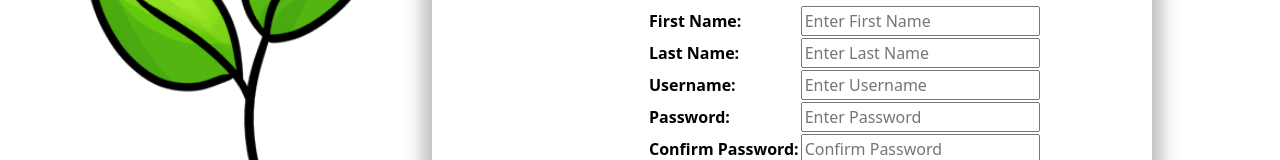
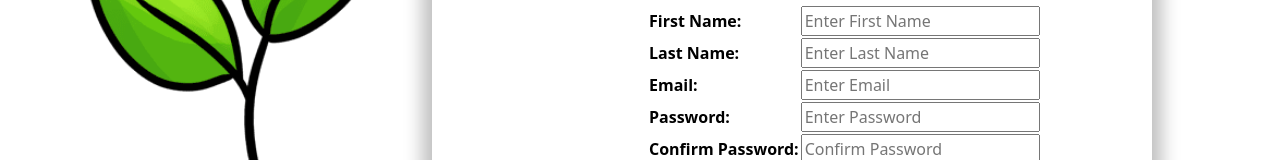
Before and after one commit to malyst/HabitBuilderFrontend, an Angular app: page /register in a window 1280 px wide. Both pictures are taken after a click on the button "Register". Shown: the part 172-332 px from the top of the page. Built offline with nearby package versions, Linux system fonts and the light colour scheme; no server answers.

Commit message:
Connected to database and able to insert Users.

```diff
--- a/proxy.conf.json
+++ /dev/null
@@ -1,6 +0,0 @@
-{
-    "/api": {
-        "target": "https://localhost:7186",
-        "secure": false
-    }
-}
--- a/src/app/app.component.ts
+++ b/src/app/app.component.ts
@@ -8,8 +8,8 @@ import { APIConnecterService } from "./services/apiconnecter.service"
 })
 export class AppComponent {
   constructor(private data: APIConnecterService) {
-    this.data.getData().subscribe(data => {
-      console.warn(data);
-    })
+    // this.data.getData().subscribe(data => {
+    //   console.warn(data);
+    // })
   }
 }
--- a/src/app/components/login/login.component.html
+++ b/src/app/components/login/login.component.html
@@ -2,8 +2,8 @@
     <form>
         <table>
             <tr>
-                <th><label>Username: </label></th>
-                <td><input type="text" name="username" placeholder="Enter Username" [(ngModel)]="username" /></td>
+                <th><label>Email: </label></th>
+                <td><input type="text" name="email" placeholder="Enter Username" [(ngModel)]="email" /></td>
             </tr>
             <tr>
                 <th><label>Password: </label></th>
--- a/src/app/components/login/login.component.ts
+++ b/src/app/components/login/login.component.ts
@@ -8,7 +8,7 @@ import { User } from "../../models/User";
   styleUrls: ['./login.component.css']
 })
 export class LoginComponent implements OnInit {
-  username: string = "";
+  email: string = "";
   password: string = "";
 
   @Output() cancelInput: EventEmitter<any> = new EventEmitter();
@@ -20,7 +20,7 @@ export class LoginComponent implements OnInit {
 
   loginUserHandler() {
     const user = new User(
-      this.username,
+      this.email,
       this.password
     )
       // send information to server
--- a/src/app/components/register/register.component.html
+++ b/src/app/components/register/register.component.html
@@ -3,15 +3,15 @@
         <table>
             <tr>
                 <th><label>First Name: </label></th>
-                <td><input type="text" name="first_name" placeholder="Enter First Name" [(ngModel)]="first_name" /></td>
+                <td><input type="text" name="firstname" placeholder="Enter First Name" [(ngModel)]="firstname" /></td>
             </tr>
             <tr>
                 <th><label>Last Name: </label></th>
-                <td><input type="text" name="last_name" placeholder="Enter Last Name" [(ngModel)]="last_name" /></td>
+                <td><input type="text" name="lastname" placeholder="Enter Last Name" [(ngModel)]="lastname" /></td>
             </tr>
             <tr>
-                <th><label>Username: </label></th>
-                <td><input type="text" name="username" placeholder="Enter Username" [(ngModel)]="username" /></td>
+                <th><label>Email: </label></th>
+                <td><input type="email" name="email" placeholder="Enter Email" [(ngModel)]="email" /></td>
             </tr>
             <tr>
                 <th><label>Password: </label></th>
--- a/src/app/components/register/register.component.ts
+++ b/src/app/components/register/register.component.ts
@@ -1,6 +1,7 @@
 import { Component, EventEmitter, OnInit, Output } from '@angular/core';
 
 import { User } from "../../models/User";
+import { APIConnecterService } from "../../services/apiconnecter.service"
 
 @Component({
   selector: 'app-register',
@@ -10,29 +11,31 @@ import { User } from "../../models/User";
 export class RegisterComponent implements OnInit {
   username: string = "";
   password: string = "";
-  first_name: string = "";
-  last_name: string = "";
+  firstname: string = "";
+  lastname: string = "";
+  email: string = "";
   confirmPassword: string = "";
 
   @Output() cancelInput: EventEmitter<any> = new EventEmitter();
 
-  constructor() { }
+  constructor(private connector: APIConnecterService) { }
 
   ngOnInit(): void {
   }
 
   registerUserHandler = () => {
     const user = new User(
-      this.username,
+      this.email,
       this.password,
-      this.first_name,
-      this.last_name
+      this.firstname,
+      this.lastname,
     )
 
     if (this.password === this.confirmPassword) {
-      console.log("Sending information to server for registeration:");
-      console.log(user)
+      console.log(user);
+
       // Send information to server and switch to user dashboard
+      this.connector.createUser(user).subscribe(result => console.log(result));
     } else {
       console.log("Please enter the correct password and confirm.")
     }
--- a/src/app/models/User.ts
+++ b/src/app/models/User.ts
@@ -1,8 +1,8 @@
 export class User {
     constructor(
-        private username: string = "",
-        private password: string = "",
-        private first_name: string = "",
-        private last_name: string = ""
+        public email: string = "",
+        public password: string = "",
+        public firstname: string = "",
+        public lastname: string = ""
         ) {}
 }
--- a/src/app/services/apiconnecter.service.ts
+++ b/src/app/services/apiconnecter.service.ts
@@ -1,18 +1,17 @@
 import { Injectable } from '@angular/core';
 import { HttpClient } from "@angular/common/http";
 import { environment } from 'src/environments/environment';
+import { User } from "../models/User";
+import { Observable } from 'rxjs';
 
 @Injectable({
   providedIn: 'root'
 })
 export class APIConnecterService {
-  private url = "Users"
 
-  constructor(private http: HttpClient) {
+  constructor(private http: HttpClient) {}
 
-  }
-
-  getData() {
-    return this.http.get(`${environment.apiUrl}/${this.url}`);
+  public createUser(user: User) : Observable<User> {
+    return this.http.post<User>(`${environment.apiUrl}/User/Register`, user);
   }
 }
--- a/src/environments/environment.ts
+++ b/src/environments/environment.ts
@@ -4,7 +4,7 @@
 
 export const environment = {
   production: false,
-  apiUrl: "https://localhost:7186/api"
+  apiUrl: "https://localhost:7048/api"
 };
 
 /*
```
